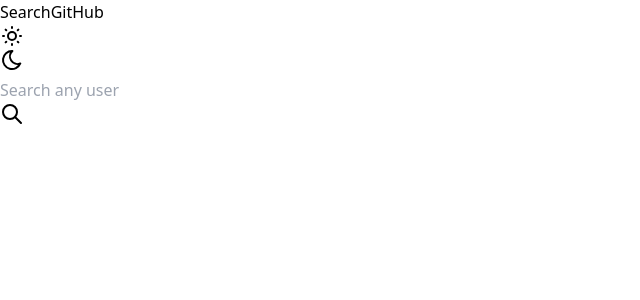
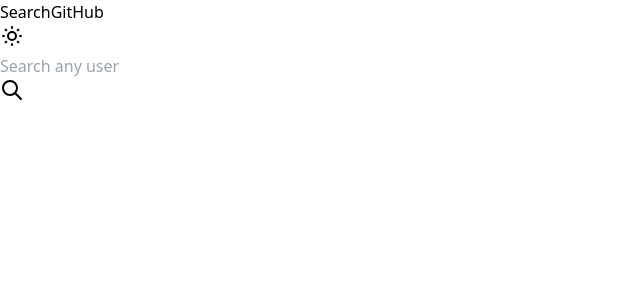
Before and after one commit to milosdekovic/user-search-app, a React (Vite) app: page / in a window 1280 px wide. Shown: the top 300 px of the page, without its empty margins (0-640 px from the left). Built offline with nearby package versions, Linux system fonts and the light colour scheme.

Commit message:
add theme context

```diff
--- a/src/components/Header.tsx
+++ b/src/components/Header.tsx
@@ -1,15 +1,26 @@
+import { useContext } from "react";
+import { ThemeContext } from "../context/ThemeProvider"; // Update the path as per your project structure
 import { IconMoon, IconSun } from "@tabler/icons-react";
-import React from "react";
 
 const Header = () => {
+  const { mode, toggleTheme } = useContext(ThemeContext);
+
+  const handleThemeToggle = () => {
+    toggleTheme();
+  };
+
   return (
-    <div className="flex justify-between m-10">
+    <div
+      className={`flex justify-between m-10 ${mode === "dark" ? "text-white" : "text-black"}`}
+    >
       <h1 className="text-3xl lg:text-4xl  font-bold font-mono">
         SearchGitHub
       </h1>
-      <button className="border-2 flex gap-2 p-1 items-center rounded-md">
-        <IconSun />
-        <IconMoon />
+      <button
+        className="border-2 flex gap-2 p-1 items-center rounded-md"
+        onClick={handleThemeToggle}
+      >
+        {mode === "light" ? <IconSun /> : <IconMoon />}
       </button>
     </div>
   );
--- /dev/null
+++ b/src/context/ThemeProvider.tsx
@@ -0,0 +1,24 @@
+import { ReactNode, createContext, useEffect, useState } from "react";
+export const ThemeContext = createContext({
+  mode: "light",
+  toggleTheme: () => {},
+});
+
+const ThemeProvider = ({ children }: { children: ReactNode }) => {
+  const [mode, setMode] = useState("light");
+  useEffect(() => {
+    document.body.className = mode === "light" ? "bg-white" : "bg-black";
+  }, [mode]);
+  const toggleTheme = () => {
+    setMode((prev) => (prev === "light" ? "dark" : "light"));
+  };
+  return (
+    <div>
+      <ThemeContext.Provider value={{ mode, toggleTheme }}>
+        {children}
+      </ThemeContext.Provider>
+    </div>
+  );
+};
+
+export default ThemeProvider;
--- a/src/main.tsx
+++ b/src/main.tsx
@@ -2,9 +2,12 @@
 import ReactDOM from "react-dom/client";
 import App from "./App.tsx";
 import "./index.css";
+import ThemeProvider from "./context/ThemeProvider.tsx";
 
 ReactDOM.createRoot(document.getElementById("root")!).render(
   <React.StrictMode>
-    <App />
+    <ThemeProvider>
+      <App />
+    </ThemeProvider>
   </React.StrictMode>,
 );
```
